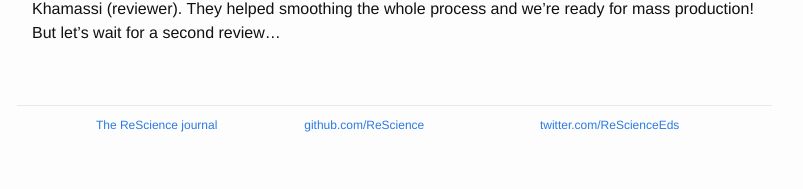
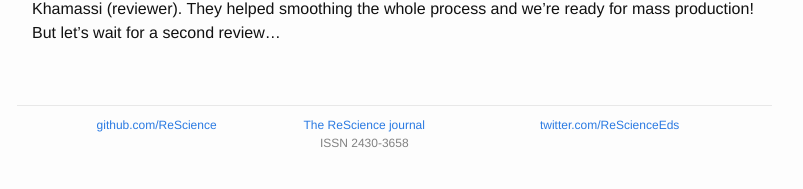
Before and after one commit to ReScience/rescience.github.io, a Jekyll site: the page built from index.md, in a window 1280 px wide. Shown: the part 1112-1301 px from the top of the page, without its empty margins (238-1041 px from the left). Built offline with Jekyll 4.4.1, drawn with Linux system fonts in a browser that asks for light colours; Markdown is read by kramdown in place of the engine named in the settings.

Commit message:
Added ISSN number

```diff
--- a/_includes/footer.html
+++ b/_includes/footer.html
@@ -4,13 +4,14 @@
     <div class="footer-col-wrapper">
       <div class="footer-col footer-col-1">
         <ul class="social-media-list">
-          <li><a href="http://rescience.github.io">The Re<strong>Science</strong> journal</a></li>
+          <li><a href="http://github.com/rescience">github.com/ReScience</a></li>
         </ul>
       </div>
 
       <div class="footer-col footer-col-2">
         <ul class="social-media-list">
-          <li><a href="http://github.com/rescience">github.com/ReScience</a></li>
+          <li><a href="http://rescience.github.io">The Re<strong>Science</strong> journal</a></li>
+          <li>ISSN 2430-3658</li>
         </ul>
       </div>
 
```
